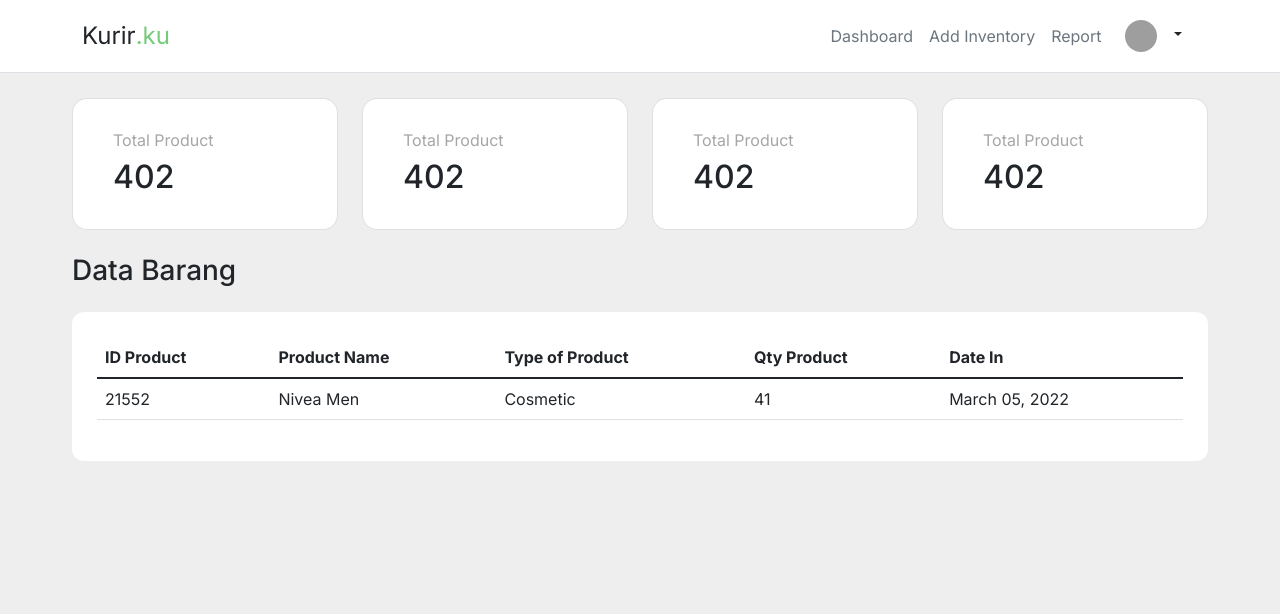
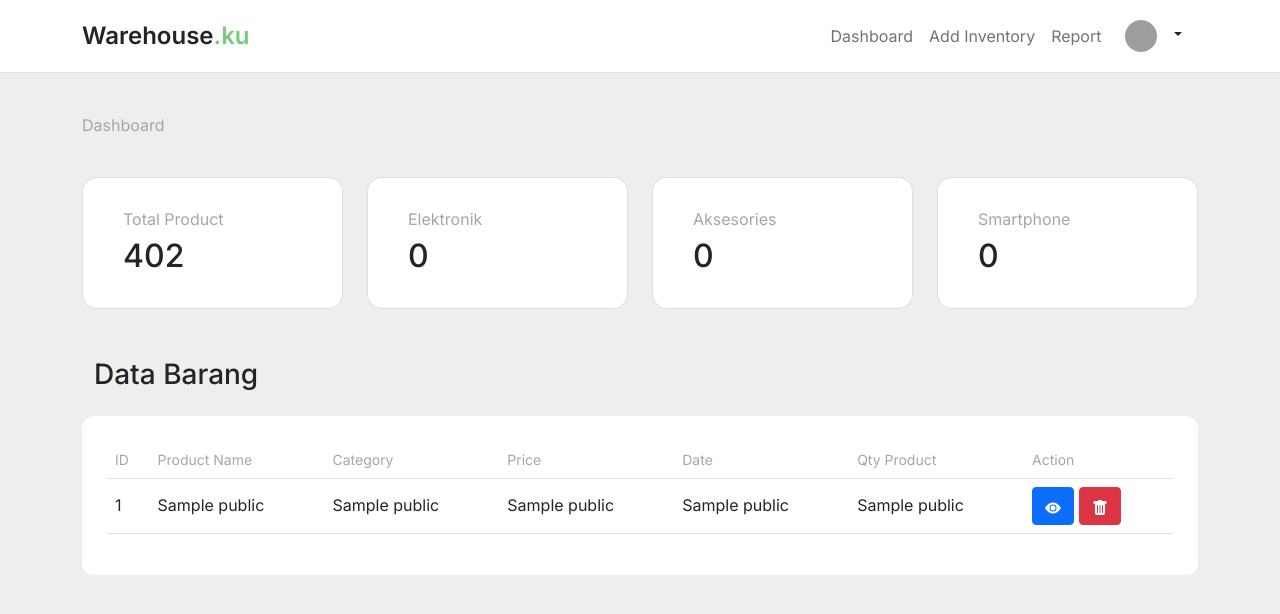
Before and after one commit to yosef-agil/GudangProject, a Flask app: page / in a window 1280 px wide. Shown: the top 614 px of the page. Run offline with Flask 2, Linux system fonts and the light colour scheme; a database or web service that is not in the repository returns one stand-in record (values such as "Sample title"); some libraries are stand-ins or nearby versions; grey boxes are pictures that could not be loaded.

Commit message:
new configuration, Connect and read database

```diff
--- a/connectdb.py
+++ b/connectdb.py
@@ -47,3 +47,14 @@ class Database():
             #parameter_text = (wkt1, data, text_query)
         result = data
         return status, result
+
+    def selectdata(self):
+        text_query = "select * from public.tb_product"
+        self._curs.execute(text_query)
+        self._conn.commit()
+        cursor = self._curs
+        return cursor
+
+    def countData(self):
+        text_query = "select sum(qty) as total_qty from tb_product where category='Aksesories'"
+        self._curs.execute(text_query)
--- a/main.py
+++ b/main.py
@@ -4,8 +4,8 @@ from connectdb import Database
 app = create_app()
 conn = Database('ksb-2022')
 
-r = conn.select("select current_date")
-print(r)
+# r = conn.select("select current_date")
+# print(r)
 
 if __name__ == '__main__':
     app.run(host='localhost', port=8080, debug=True)
--- a/website/auth.py
+++ b/website/auth.py
@@ -1,7 +1,9 @@
+from multiprocessing.sharedctypes import Value
 from flask import Blueprint, render_template, request, flash
 
+from connectdb import Database
+
 auth = Blueprint('auth', __name__)
-
 
 @auth.route('/login', methods=['GET', 'POST'])
 def login():
--- a/website/templates/base.html
+++ b/website/templates/base.html
@@ -34,7 +34,23 @@
             font-weight: 300;
             color: rgb(166, 166, 166);
         }
-
+        .dashboard-section{
+            margin-top: 40px;
+        }
+        .breadcrumb{
+            margin-bottom: 40px;
+        }
+        .breadcrumb a{
+            color: rgb(166, 166, 166);
+            text-decoration: none;
+        }
+        .breadcrumb a:hover{
+            color: #75CB79;
+            text-decoration: underline;
+        }
+        .aktif a{
+            color: #75CB79;
+        }
         .card{
             border-radius: 15px;
         }
@@ -60,6 +76,23 @@
             border-radius: 12px;
             background-color: white;
         }
+
+        th{
+            font-size: 14px;
+            font-weight: 400;
+            color: rgb(166, 166, 166);
+        }
+        td{
+            vertical-align: baseline;
+        }
+        .table-bar{
+            margin-top: 25px;
+            margin-bottom: 15px;
+        }
+        .brand a{
+            font-size: 16px;
+            font-weight: 600;
+        }
     </style>
 
     <!-- Title -->
@@ -70,9 +103,11 @@
     <header class="p-3 mb-3 border-bottom">
         <div class="container">
           <div class="d-flex flex-wrap align-items-center justify-content-center justify-content-lg-start">
-            <a href="/" class="d-flex align-items-center mb-2 mb-lg-0 text-dark text-decoration-none fs-4">
-              Kurir<span class="fs-4" style="color:#75CB79;">.ku</span>
-            </a>
+              <div class="brand">
+                <a href="/" class="d-flex align-items-center mb-2 mb-lg-0 text-dark text-decoration-none fs-4">
+                    Warehouse<span class="fs-4" style="color:#75CB79;">.ku</span>
+                  </a>
+              </div>
 
             <ul class="nav col-12 col-lg-auto ms-lg-auto mb-2 justify-content-center mb-md-0">
               <li><a href="/" class="nav-link px-2 link-secondary">Dashboard</a></li>
@@ -127,7 +162,7 @@
 
       <!-- Content -->
       <div class="content">
-       <div class="container-fluid">
+       <div class="container">
         {% block content %}{% endblock %}
        </div>
       </div>
--- a/website/templates/home.html
+++ b/website/templates/home.html
@@ -2,8 +2,18 @@
 {% block title %}Dashboard{% endblock %}
 
 {% block content %}
+<div class="dashboard-section">
+    <nav aria-label="breadcrumb">
+        <ol class="breadcrumb">
+          <li class="breadcrumb-item"><a href="/">Dashboard</a></li>
+          <!-- <li class="breadcrumb-item"><a href="#">Library</a></li>
+          <li class="breadcrumb-item active" aria-current="page"><a href="#">Data</a></li> -->
+        </ol>
+    </nav>
     <div class="card-content">
         <div class="row row-cols-1 row-cols-md-4 g-4">
+
+          <!-- Card for total product on each category -->
             <div class="col">
               <div class="card h-100 py-3 px-4">
                 <div class="card-body">
@@ -15,54 +25,78 @@
             <div class="col">
                 <div class="card h-100 py-3 px-4">
                   <div class="card-body">
-                    <h6 class="card-title">Total Product</h6>
-                    <h2 class="card-text">402</h2>
+                    <h6 class="card-title">Elektronik</h6>
+                    <h2 class="card-text">0</h2>
                   </div>
                 </div>
             </div>
             <div class="col">
                 <div class="card h-100 py-3 px-4">
                   <div class="card-body">
-                    <h6 class="card-title">Total Product</h6>
-                    <h2 class="card-text">402</h2>
+                    <h6 class="card-title">Aksesories</h6>
+                    <h2 class="card-text">0</h2>
                   </div>
                 </div>
             </div>
             <div class="col">
                 <div class="card h-100 py-3 px-4">
                   <div class="card-body">
-                    <h6 class="card-title">Total Product</h6>
-                    <h2 class="card-text">402</h2>
+                    <h6 class="card-title">Smartphone</h6>
+                    <h2 class="card-text">0</h2>
                   </div>
                 </div>
+            </div>
+
+        </div>
+    </div>
+</div>
+
+    <!-- test git -->
+    <br>
+    <div class="container">
+        <div class="table-bar">
+            <div class="col-md-6">
+                <h3>Data Barang</h3>
             </div>
         </div>
     </div>
 
-    <!-- test git -->
-    <br>
-    <h3>Data Barang</h3>
-
     <div class="data-product">
         <table class="table table-hover">
-            <thead>
+
               <tr>
-                <th scope="col">ID Product</th>
+                <th scope="col">ID</th>
                 <th scope="col">Product Name</th>
-                <th scope="col">Type of Product</th>
+                <th scope="col">Category</th>
+                <th scope="col">Price</th>
+                <th scope="col">Date</th>
                 <th scope="col">Qty Product</th>
-                <th scope="col">Date In</th>
+                <th scope="col">Action</th>
               </tr>
-            </thead>
-            <tbody>
               <tr>
-                <td>21552</td>
-                <td>Nivea Men</td>
-                <td>Cosmetic</td>
-                <td>41</td>
-                <td>March 05, 2022</td>
+                {% for row in value %}
+                <td>{{row[0]}}</td>
+                <td>{{row[1]}}</td>
+                <td>{{row[2]}}</td>
+                <td>{{row[3]}}</td>
+                <td>{{row[4]}}</td>
+                <td>{{row[5]}}</td>
+                <td>
+                    <button type="button" class="btn btn-primary">
+                        <svg xmlns="http://www.w3.org/2000/svg" width="16" height="16" fill="currentColor" class="bi bi-eye-fill" viewBox="0 0 16 16">
+                        <path d="M10.5 8a2.5 2.5 0 1 1-5 0 2.5 2.5 0 0 1 5 0z"/>
+                        <path d="M0 8s3-5.5 8-5.5S16 8 16 8s-3 5.5-8 5.5S0 8 0 8zm8 3.5a3.5 3.5 0 1 0 0-7 3.5 3.5 0 0 0 0 7z"/>
+                        </svg>
+                    </button>
+                    <button type="button" class="btn btn-danger">
+                        <svg xmlns="http://www.w3.org/2000/svg" width="16" height="16" fill="currentColor" class="bi bi-trash-fill" viewBox="0 0 16 16">
+                        <path d="M2.5 1a1 1 0 0 0-1 1v1a1 1 0 0 0 1 1H3v9a2 2 0 0 0 2 2h6a2 2 0 0 0 2-2V4h.5a1 1 0 0 0 1-1V2a1 1 0 0 0-1-1H10a1 1 0 0 0-1-1H7a1 1 0 0 0-1 1H2.5zm3 4a.5.5 0 0 1 .5.5v7a.5.5 0 0 1-1 0v-7a.5.5 0 0 1 .5-.5zM8 5a.5.5 0 0 1 .5.5v7a.5.5 0 0 1-1 0v-7A.5.5 0 0 1 8 5zm3 .5v7a.5.5 0 0 1-1 0v-7a.5.5 0 0 1 1 0z"/>
+                        </svg>
+                    </button>
+                </td>
               </tr>
-            </tbody>
+              {% endfor %}
+
         </table>
     </div>
 
--- a/website/views.py
+++ b/website/views.py
@@ -1,8 +1,11 @@
 from flask import Blueprint, render_template
+from connectdb import Database
 
 # define the file is blueprint
 views = Blueprint('views', __name__)
 
-@views.route('/')
+@views.route('/', methods=["GET"])
 def home():
-    return render_template("home.html")
+    conn = Database('ksb-2022')
+    func = conn.selectdata()
+    return render_template("home.html", value=func)
```
Also changed, not shown: website/templates/addProduct.html (+41 -1 lines), 3 other files.
